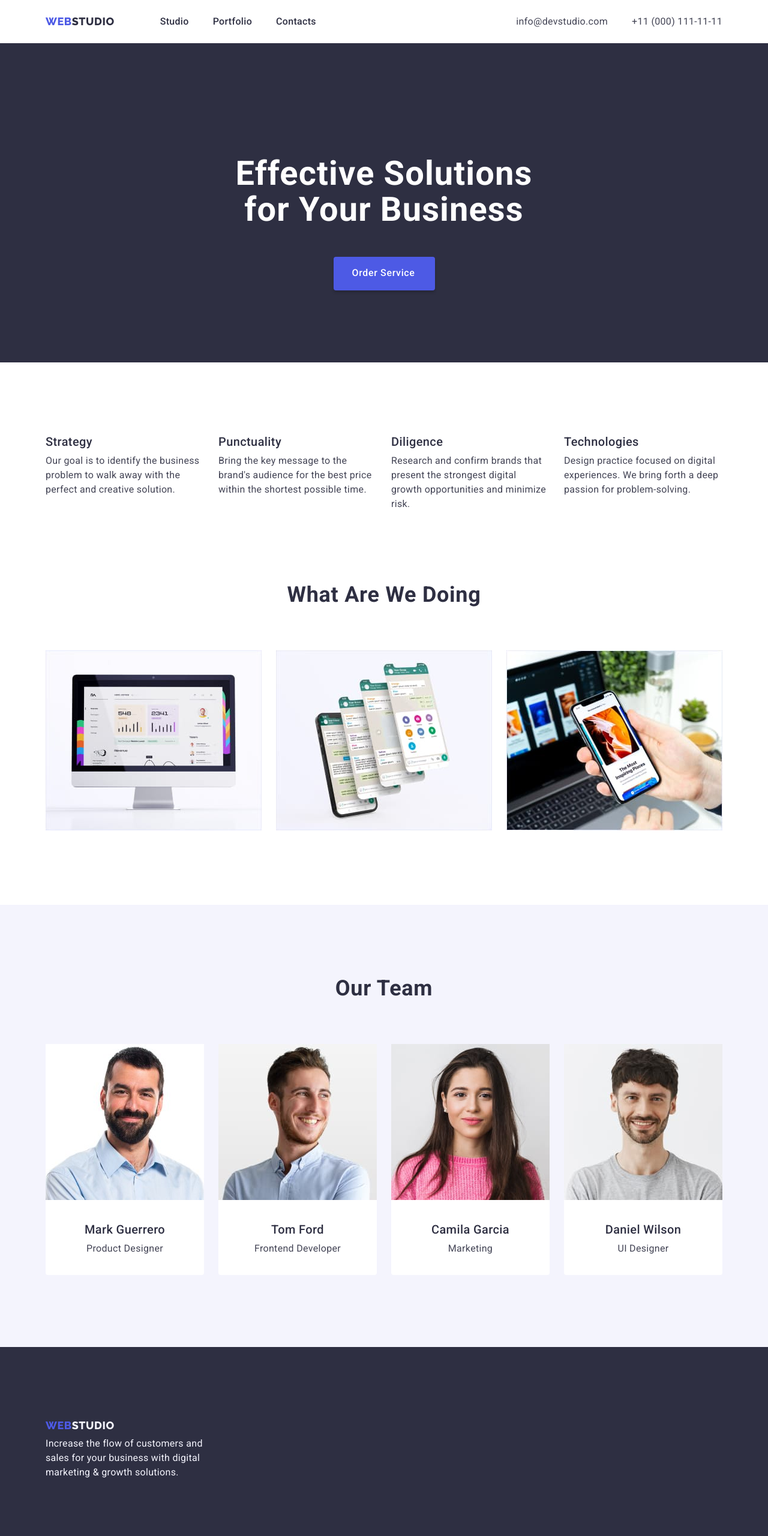
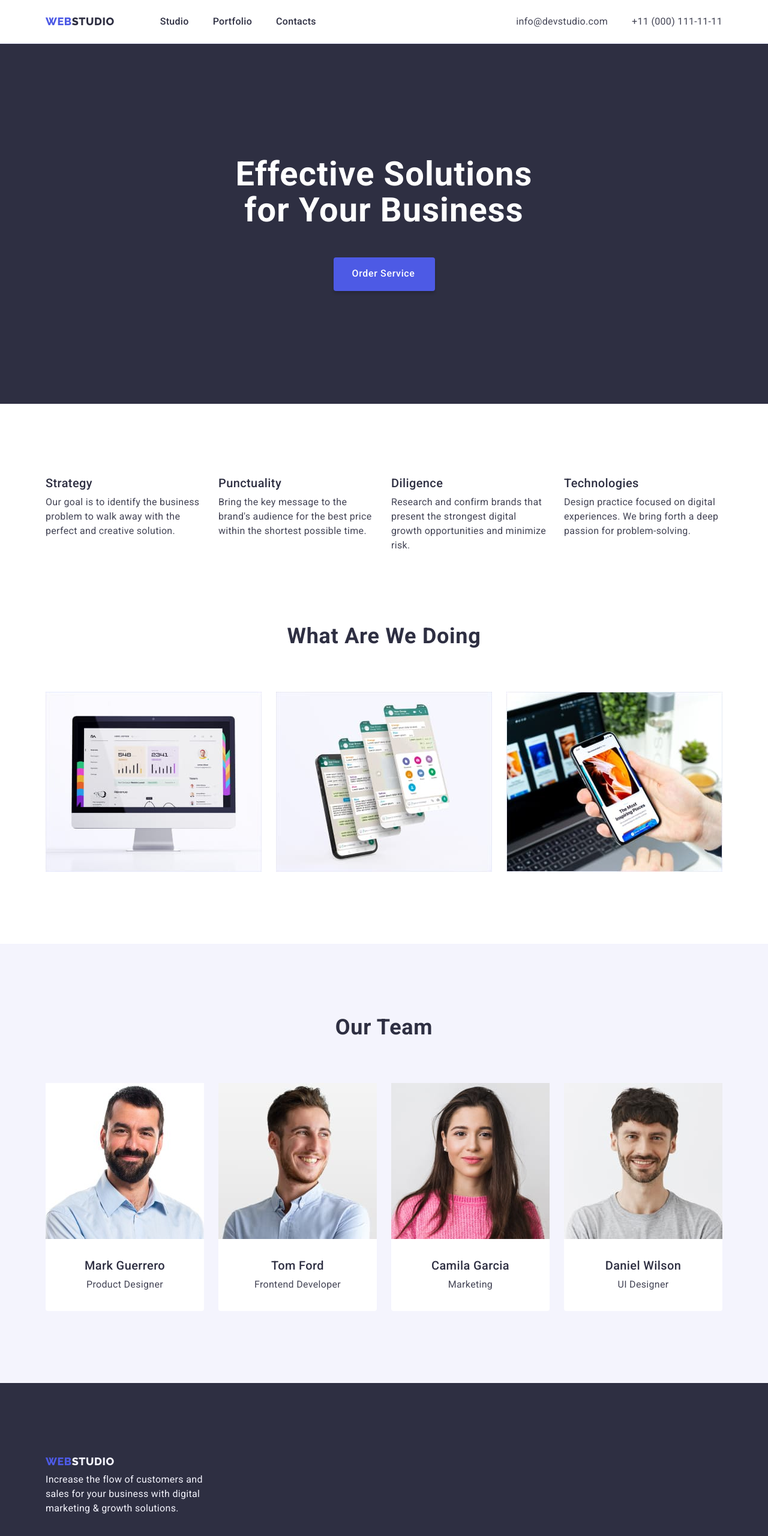
Before and after one commit to VitalyGotsmanuk/goit-markup-hw-03, a plain HTML site: page index.html in a window 1280 px wide. Shown: the top 2560 px of the page at 60% size. Drawn offline with nearby package versions, Linux system fonts and the light colour scheme.

Commit message:
3.1
Only index

```diff
--- a/css/styles.css
+++ b/css/styles.css
@@ -37,11 +37,15 @@ h1,h2,h3,h4,h5,h6,p {
 }
 button {
 	cursor: pointer; /* Всі кнопки мають властивість  pointer*/
+	display: block;
 }
 section{
 	padding-top: 120px;
 	padding-bottom: 120px;
-	/* 	padding: 120px 0;*/
+		padding: 120px 0;
+}
+img{
+	display: block;
 }
 
 .link{
@@ -49,6 +53,7 @@ section{
     color: currentColor;
 	line-height: 1.5;
 	letter-spacing: 0.02m;
+	padding: 24 px 0;
 }
 .list{
 	padding: 0; /*прибрали стандартні поля*/
@@ -66,8 +71,18 @@ section{
     background-color: var(--color-white);
 	padding-top: 0px;
 	padding-bottom: 0px;
+	border-bottom: 1px solid #e7e9fc
+
 
 }
+.header-nav{
+	display: flex;
+	align-items: center;
+
+}
+
+
+
 .header-container {
 	display: flex;
 	align-items: center;
@@ -134,7 +149,9 @@ section{
 }
 
 /* [type] {} */
-
+.hero{
+	padding: 188px 0;
+}
 .hero-header{
 	display: block;
 	margin: 0px auto;
@@ -147,8 +164,8 @@ section{
     color: var(--color-white);
     text-align: center;
 
-	width: 496px;
-	padding-top: 68px;
+	max-width: 496px;
+	/*padding-top: 68px;*/
 
 
 
@@ -161,6 +178,7 @@ section{
 	text-transform: capitalize;
     text-align: center;
     color: var(--color-navy-blue);
+
 	padding-bottom: 72px;
 
 }
@@ -171,6 +189,7 @@ section{
 	letter-spacing: 0.02em;
     text-align: left;
     color: var(--color-navy-blue);
+
 	padding-bottom: 8px;
 
 }
@@ -247,6 +266,7 @@ section{
 }
 .feature-list {
 	display: flex;
+	gap: 24px;
 	justify-content: space-between;
 }
 
@@ -258,6 +278,7 @@ section{
 }
 .wedo-list{
 	display: flex;
+	gap: 24px;
 	justify-content: space-between;
 }
 
@@ -273,9 +294,15 @@ section{
 .team-list-head{
 	text-align: center;
 }
-.team-img, .team-txt {
+.team-card{
+	padding: 32px 16px;
+}
+.team-txt{
+	text-align: center;
+}
+/*.team-img, .team-txt {
 	margin-bottom: 32px;
-}
+}*/
 
 .list-team{
 	display: flex;
@@ -333,7 +360,8 @@ margin-left: 16px}
 	{
 	display: flex;
 	flex-wrap: wrap;
-  	gap: var(--indent);
+  	gap:var(--indent);
+	/*gap: 24px;*/
 
 	}
 
--- a/index.html
+++ b/index.html
@@ -29,9 +29,10 @@
     <!--Header-->
     <header class="header">
         <div class="header-container container">
-            <a class="logo link" href="./index.html">Web<span class="logo-w">Studio</span></a>
             <nav class="header-nav">
             <!--Logo-->
+            <a class="logo link" href="./index.html">Web<span class="logo-w">Studio</span></a>
+
             <ul class="header-nav-list list">
                 <li class="header-nav-item">
                     <a class="text-body-medium link" href="./index.html">Studio</a>
@@ -112,23 +113,31 @@
             <ul class="list list-team">
                 <li class="team-list">
                     <img class="team-img" src="./images/team/team1.jpg" alt="Mark Guerrero Product Designer" width="264" height="260">
+                    <div class="team-card">
                         <h3 class="header-small team-list-head">Mark Guerrero</h3>
                         <p class="text-body team-txt">Product Designer</p>
+                    </div>
                 </li>
                 <li class="team-list">
                     <img class="team-img" src="./images/team/team2.jpg" alt="Tom Ford Frontend Developer" width="264" height="260">
+                    <div class="team-card">
                         <h3 class="header-small team-list-head">Tom Ford</h3>
                         <p class="text-body team-txt">Frontend Developer</p>
+                    </div>
                 </li>
                 <li class="team-list">
                     <img class="team-img" src="./images/team/team3.jpg" alt="Camila Garcia Marketing" width="264" height="260">
+                    <div class="team-card">
                         <h3 class="header-small team-list-head">Camila Garcia</h3>
                         <p class="text-body team-txt">Marketing</p>
+                    </div>
                 </li>
                 <li class="team-list">
                     <img class="team-img" src="./images/team/team4.jpg" alt="Daniel Wilson UI Designer" width="264" height="260">
+                    <div class="team-card">
                         <h3 class="header-small team-list-head">Daniel Wilson</h3>
                         <p class="text-body team-txt">UI Designer</p>
+                    </div>
                 </li>
             </ul></div>
         </section>
```
Lines whose indentation alone changed are shown as unchanged.
